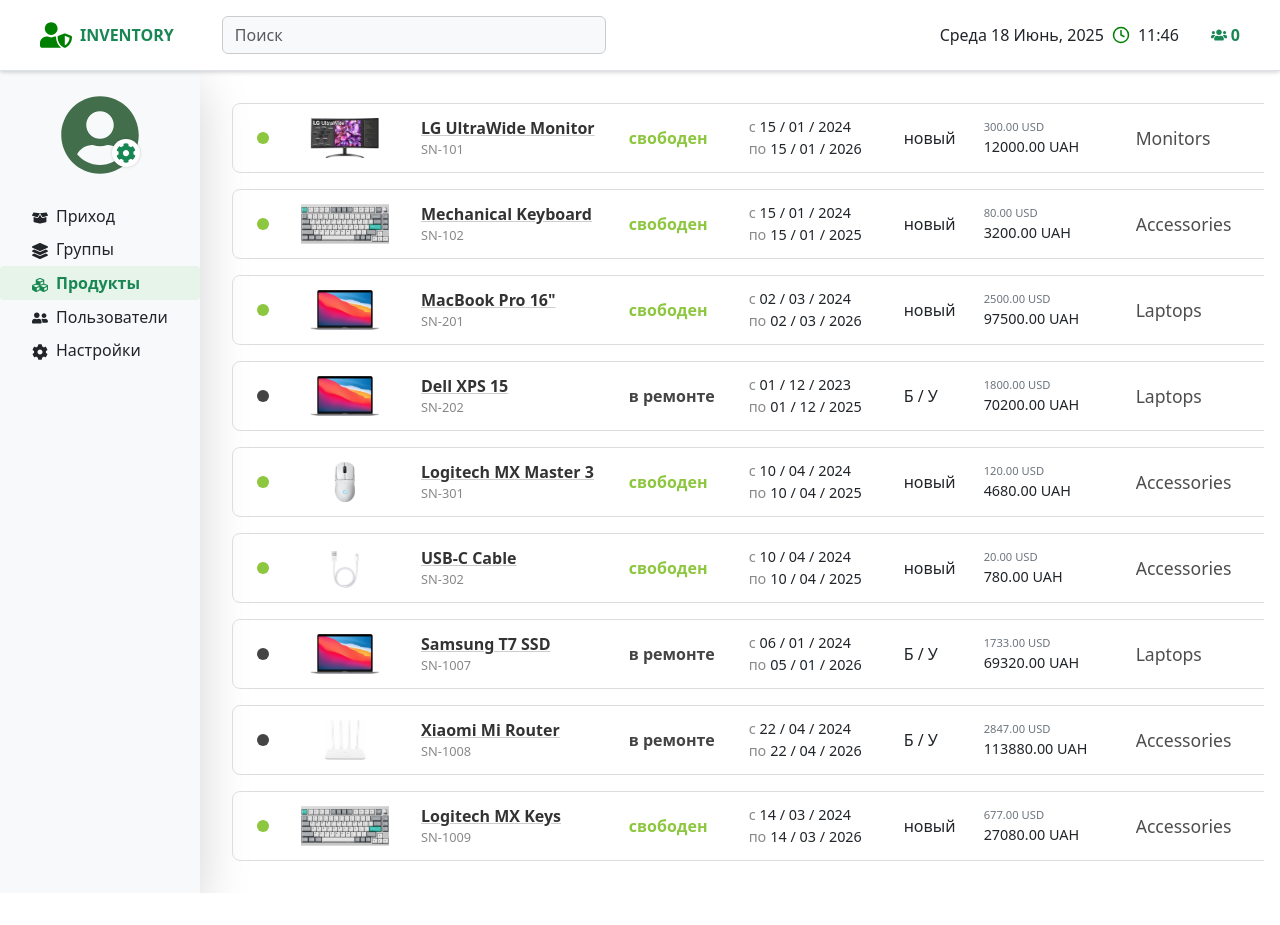
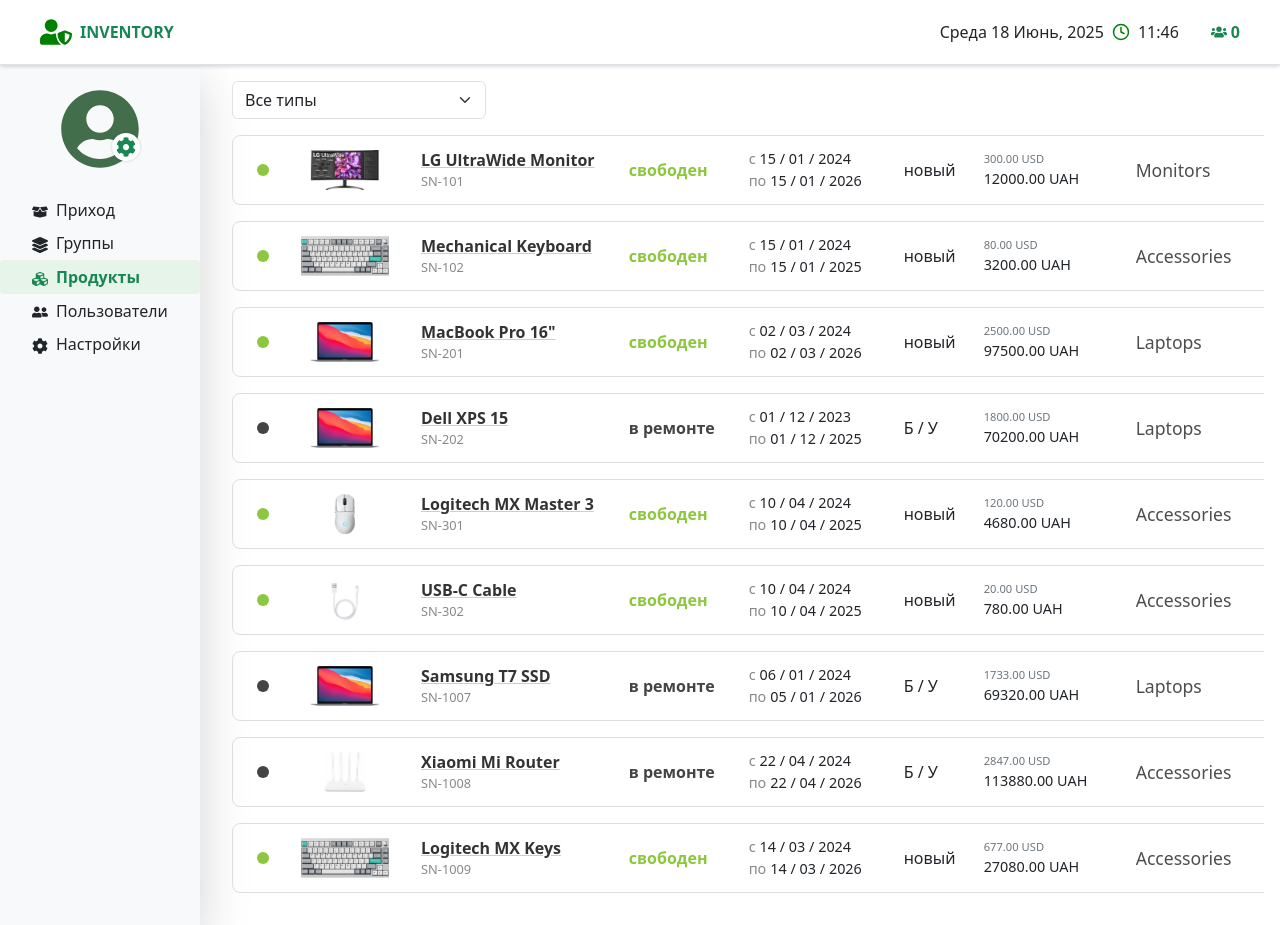
Before and after one commit to Vadym-Mishchenko/orders-products-dzencode-test-task, a React (Vite) app: page /products in a window 1280 px wide. Before the commit the page ends 893 px from the top, so only its background shows below. Built offline with nearby package versions, Linux system fonts and the light colour scheme.

Commit message:
[feature-11] added product type filter with animated product cards appearance

```diff
--- a/src/pages/ordersPage/ui/OrdersPage.tsx
+++ b/src/pages/ordersPage/ui/OrdersPage.tsx
@@ -1,14 +1,24 @@
+import { motion } from 'framer-motion';
 import { OrderCard } from '@/processes';
 import { useAppSelector } from '@/shared';
+import { containerVariants, cardVariants } from './animations';
 
 export const OrdersPage = () => {
   const { orders } = useAppSelector((state) => state.order);
 
   return (
-    <div className="d-flex flex-column gap-2 p-5 h-100">
+    <motion.div
+      className="d-flex flex-column gap-2 p-5 h-100"
+      variants={containerVariants}
+      initial="hidden"
+      animate="visible"
+      key="orders-list"
+    >
       {orders.map((order) => (
-        <OrderCard key={order.id} order={order} />
+        <motion.div key={order.id} variants={cardVariants}>
+          <OrderCard order={order} />
+        </motion.div>
       ))}
-    </div>
+    </motion.div>
   );
 };
--- /dev/null
+++ b/src/pages/ordersPage/ui/animations.ts
@@ -0,0 +1,24 @@
+import type { Variants, Transition } from 'framer-motion';
+
+const transition: Transition = {
+  duration: 0.4,
+  ease: 'easeOut',
+};
+
+export const containerVariants: Variants = {
+  hidden: {},
+  visible: {
+    transition: {
+      staggerChildren: 0.15,
+    },
+  },
+};
+
+export const cardVariants: Variants = {
+  hidden: { opacity: 0, y: 20 },
+  visible: {
+    opacity: 1,
+    y: 0,
+    transition,
+  },
+};
--- a/src/pages/productsPage/ui/ProductsPage.tsx
+++ b/src/pages/productsPage/ui/ProductsPage.tsx
@@ -1,26 +1,53 @@
+import { useState } from 'react';
+import { motion } from 'framer-motion';
 import { ProductCard, type Product } from '@/features';
 import { useAppSelector } from '@/shared';
+import { containerVariants, cardVariants } from './animations';
 import './ProductsPage.css';
 
 export const ProductsPage = () => {
   const { products } = useAppSelector((state) => state.product);
+  const [selectedType, setSelectedType] = useState<string>('all');
+  const productTypes = Array.from(new Set(products.map((p) => p.type)));
 
   const handleDelete = (product: Product) => {
     console.log('Удалить продукт:', product.title);
   };
 
+  const filteredProducts =
+    selectedType === 'all' ? products : products.filter((product) => product.type === selectedType);
+
   return (
-    <div className="products-page">
+    <div className="products-page ">
+      <div className="px-3 ">
+        <select
+          className="form-select w-25"
+          value={selectedType}
+          onChange={(e) => setSelectedType(e.target.value)}
+        >
+          <option value="all">Все типы</option>
+          {productTypes.map((type) => (
+            <option key={type} value={type}>
+              {type}
+            </option>
+          ))}
+        </select>
+      </div>
+
       <div className="products-scroll-wrapper">
-        <div className="products-scroll-container">
-          {products.map((product) => (
-            <ProductCard
-              key={product.id}
-              product={product}
-              onDelete={() => handleDelete(product)}
-            />
+        <motion.div
+          className="products-scroll-container d-flex flex-column gap-3"
+          variants={containerVariants}
+          initial="hidden"
+          animate="visible"
+          key={selectedType}
+        >
+          {filteredProducts.map((product) => (
+            <motion.div key={product.id} variants={cardVariants}>
+              <ProductCard product={product} onDelete={() => handleDelete(product)} />
+            </motion.div>
           ))}
-        </div>
+        </motion.div>
       </div>
     </div>
   );
--- /dev/null
+++ b/src/pages/productsPage/ui/animations.ts
@@ -0,0 +1,24 @@
+import { type Variants, type Transition } from 'framer-motion';
+
+const transition: Transition = {
+  duration: 0.4,
+  ease: 'easeOut',
+};
+
+export const containerVariants: Variants = {
+  hidden: {},
+  visible: {
+    transition: {
+      staggerChildren: 0.15,
+    },
+  },
+};
+
+export const cardVariants: Variants = {
+  hidden: { opacity: 0, y: 20 },
+  visible: {
+    opacity: 1,
+    y: 0,
+    transition,
+  },
+};
--- a/src/processes/topMenu/ui/TopMenu.tsx
+++ b/src/processes/topMenu/ui/TopMenu.tsx
@@ -41,7 +41,7 @@
             </Link>
           </Col>
 
-          <Col xs={4}>
+          {/* <Col xs={4}>
             <Form.Control
               type="text"
               name="search"
@@ -54,7 +54,7 @@
                 maxWidth: 400,
               }}
             />
-          </Col>
+          </Col> */}
 
           <Col
             className="text-end d-flex justify-content-end align-items-center"
--- a/src/shared/lib/formatDate.ts
+++ b/src/shared/lib/formatDate.ts
@@ -12,7 +12,6 @@
     return `${day} / ${capitalizedMonth} / ${year}`;
   }
 
-  // default: numeric
   const month = String(date.getMonth() + 1).padStart(2, '0');
   return `${day} / ${month} / ${year}`;
 };
```
